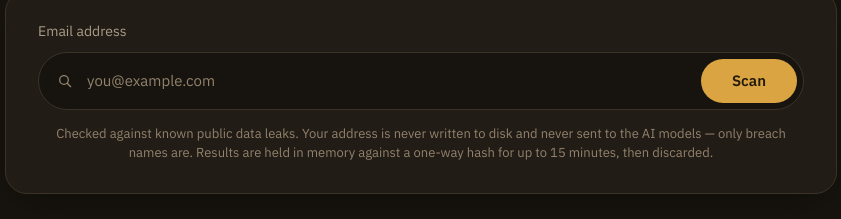
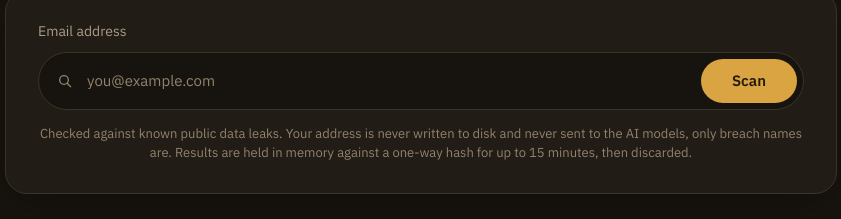
Before and after one commit to AvProgramm/LeakLens, a website: page frontend-dashboard/index.html in a window 1280 px wide. Shown: the part 195-414 px from the top of the page, 219-1060 px from the left. Drawn offline with Linux system fonts and the light colour scheme.

Commit message:
Fix grammar in scan hint regarding AI model data handling

```diff
--- a/frontend-dashboard/index.html
+++ b/frontend-dashboard/index.html
@@ -43,7 +43,7 @@
         </div>
         <p class="scan-hint">
           Checked against known public data leaks. Your address is never written to disk and
-          never sent to the AI models &mdash; only breach names are. Results are held in memory
+          never sent to the AI models, only breach names are. Results are held in memory
           against a one-way hash for up to 15 minutes, then discarded.
         </p>
       </form>
```
